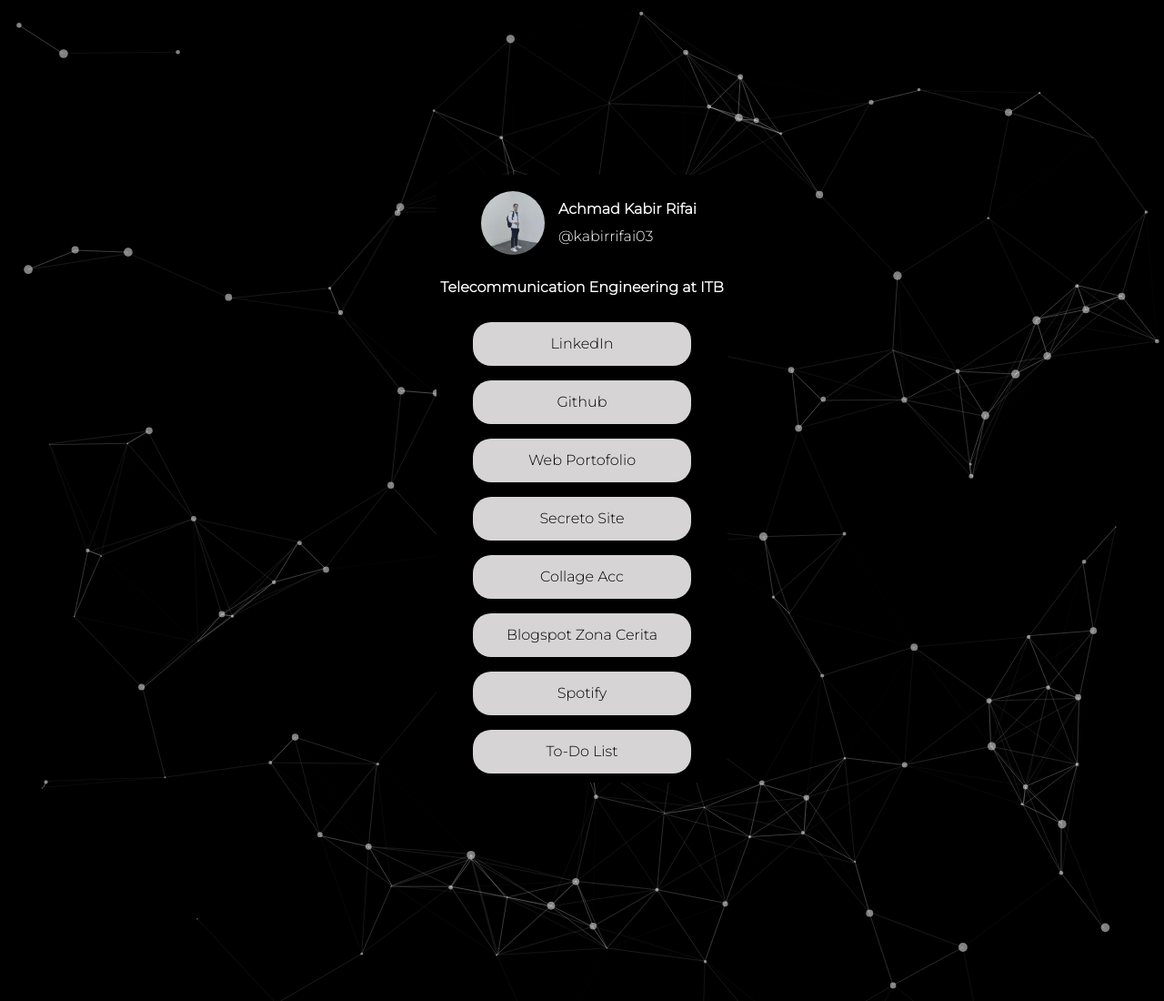
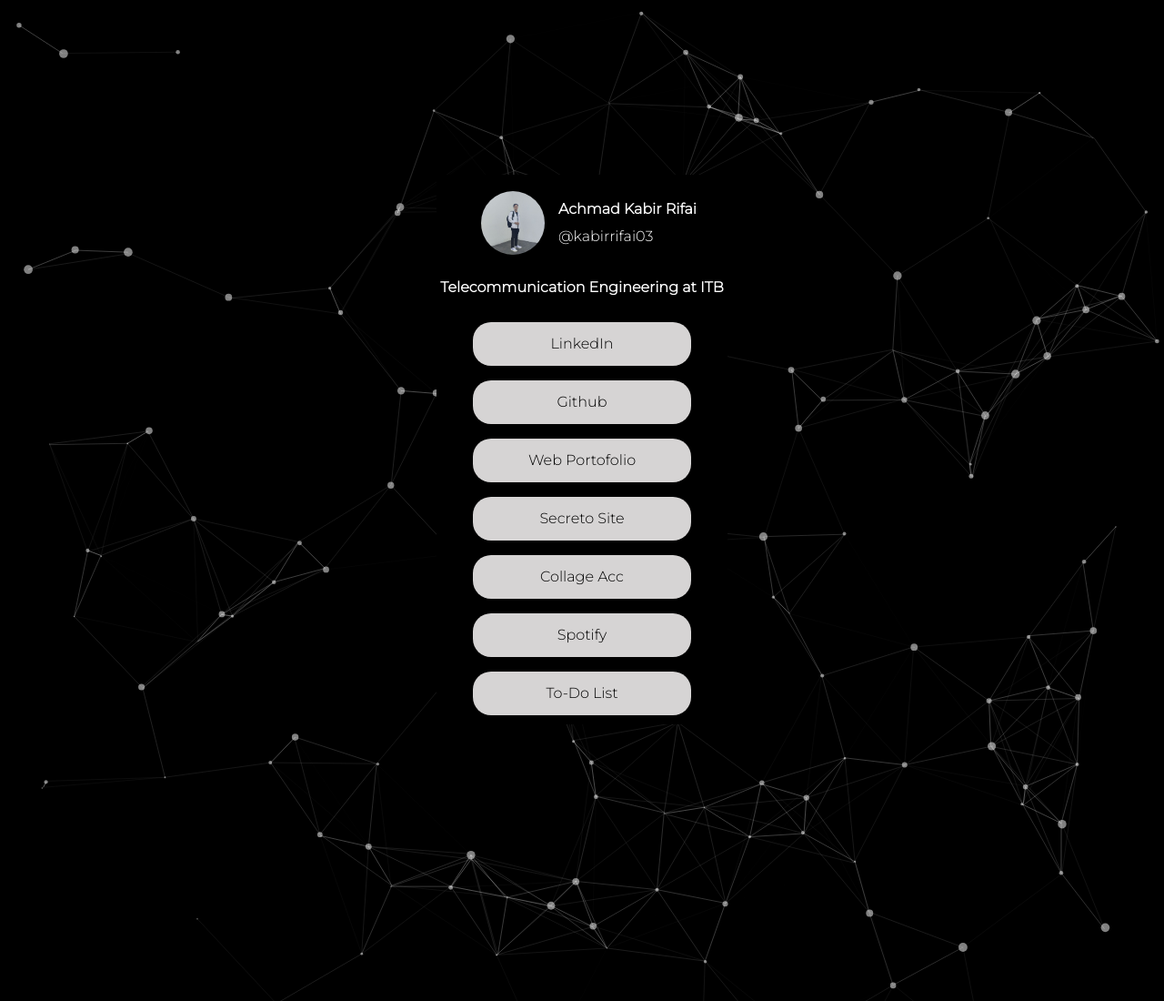
Before and after one commit to kabirrifai003/kabir-link, a plain HTML site: page index.html in a window 1280 px wide. Shown: the top 1100 px of the page at 91% size. Drawn offline with nearby package versions, Linux system fonts and the light colour scheme.

Commit message:
ilangin zona cerita

```diff
--- a/index.html
+++ b/index.html
@@ -55,11 +55,6 @@
             </a>
           </div>
           <div class="linktree__links--item">
-            <a href="https://dev-zonacerita.pantheonsite.io/" target="_blank" rel="noopener noreferrer">
-              <p>Blogspot Zona Cerita</p>
-            </a>
-          </div>
-          <div class="linktree__links--item">
             <a href="https://open.spotify.com/user/31e7mleji6xnuy4od4vwbokkthya?si=FF6Yo0a0Qd6XO2_BApf6lg" target="_blank" rel="noopener noreferrer">
               <p>Spotify</p>
             </a>
```
